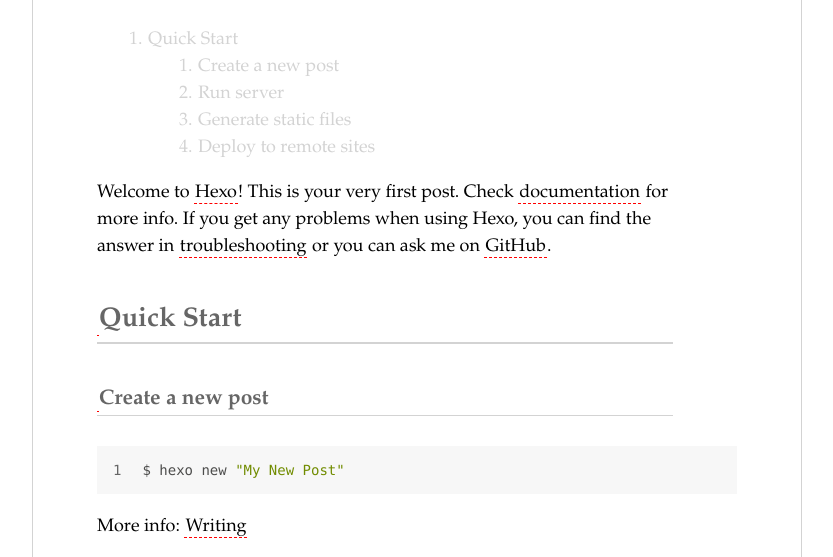
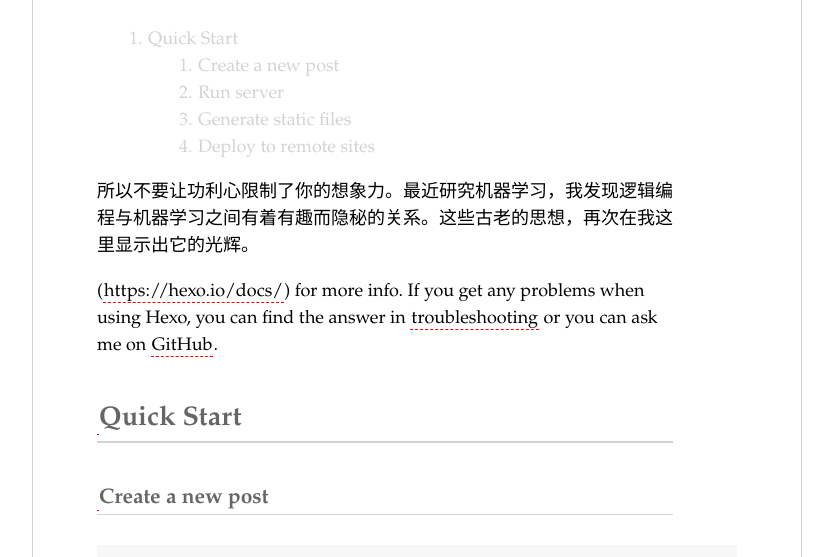
Before and after one commit to owlnux/owlnux.github.io, a plain HTML site: page 2019/04/20/hello-world/index.html in a window 1280 px wide. Shown: the part 186-743 px from the top of the page, without its empty margins (224-1057 px from the left). Drawn offline with Linux system fonts and the light colour scheme; files whose address does not match are found by name.

Commit message:
Site updated: 2019-04-21 02:36:42

```diff
--- a/2019/04/20/hello-world/index.html
+++ b/2019/04/20/hello-world/index.html
@@ -46,7 +46,8 @@
 
 
 <ol class="toc"><li class="toc-item toc-level-2"><a class="toc-link" href="#Quick-Start"><span class="toc-text">Quick Start</span></a><ol class="toc-child"><li class="toc-item toc-level-3"><a class="toc-link" href="#Create-a-new-post"><span class="toc-text">Create a new post</span></a></li><li class="toc-item toc-level-3"><a class="toc-link" href="#Run-server"><span class="toc-text">Run server</span></a></li><li class="toc-item toc-level-3"><a class="toc-link" href="#Generate-static-files"><span class="toc-text">Generate static files</span></a></li><li class="toc-item toc-level-3"><a class="toc-link" href="#Deploy-to-remote-sites"><span class="toc-text">Deploy to remote sites</span></a></li></ol></li></ol>
-<p>Welcome to <a href="https://hexo.io/" target="_blank" rel="noopener">Hexo</a>! This is your very first post. Check <a href="https://hexo.io/docs/" target="_blank" rel="noopener">documentation</a> for more info. If you get any problems when using Hexo, you can find the answer in <a href="https://hexo.io/docs/troubleshooting.html" target="_blank" rel="noopener">troubleshooting</a> or you can ask me on <a href="https://github.com/hexojs/hexo/issues" target="_blank" rel="noopener">GitHub</a>.</p>
+<p>所以不要让功利心限制了你的想象力。最近研究机器学习，我发现逻辑编程与机器学习之间有着有趣而隐秘的关系。这些古老的思想，再次在我这里显示出它的光辉。</p>
+<p>(<a href="https://hexo.io/docs/" target="_blank" rel="noopener">https://hexo.io/docs/</a>) for more info. If you get any problems when using Hexo, you can find the answer in <a href="https://hexo.io/docs/troubleshooting.html" target="_blank" rel="noopener">troubleshooting</a> or you can ask me on <a href="https://github.com/hexojs/hexo/issues" target="_blank" rel="noopener">GitHub</a>.</p>
 <h2 id="Quick-Start"><a href="#Quick-Start" class="headerlink" title="Quick Start"></a>Quick Start</h2><h3 id="Create-a-new-post"><a href="#Create-a-new-post" class="headerlink" title="Create a new post"></a>Create a new post</h3><figure class="highlight bash"><table><tr><td class="gutter"><pre><span class="line">1</span><br></pre></td><td class="code"><pre><span class="line">$ hexo new <span class="string">"My New Post"</span></span><br></pre></td></tr></table></figure>
 <p>More info: <a href="https://hexo.io/docs/writing.html" target="_blank" rel="noopener">Writing</a></p>
 <h3 id="Run-server"><a href="#Run-server" class="headerlink" title="Run server"></a>Run server</h3><figure class="highlight bash"><table><tr><td class="gutter"><pre><span class="line">1</span><br></pre></td><td class="code"><pre><span class="line">$ hexo server</span><br></pre></td></tr></table></figure>
```
